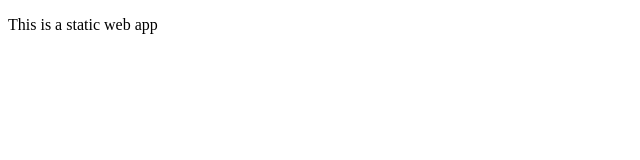
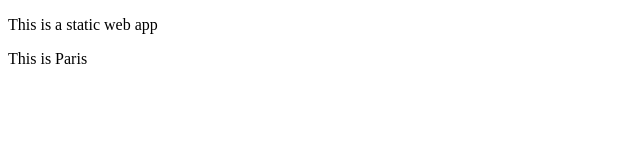
Before and after one commit to IDIR-AMRIDJ/WebStat, a plain HTML site: page index.html in a window 1280 px wide. Shown: the full height of the page, 0-640 px from the left. Drawn offline with Linux system fonts and the light colour scheme.

Commit message:
Update index.html

```diff
--- a/index.html
+++ b/index.html
@@ -5,5 +5,6 @@
     </head>
     <body>
         <p>This is a static web app </p>
+        <p>This is Paris </p>
     </body>
 </html>
```
